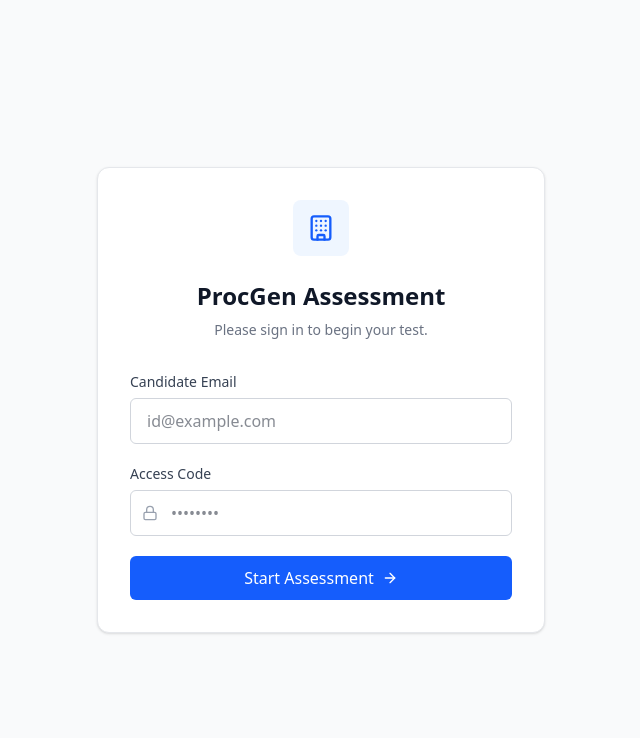
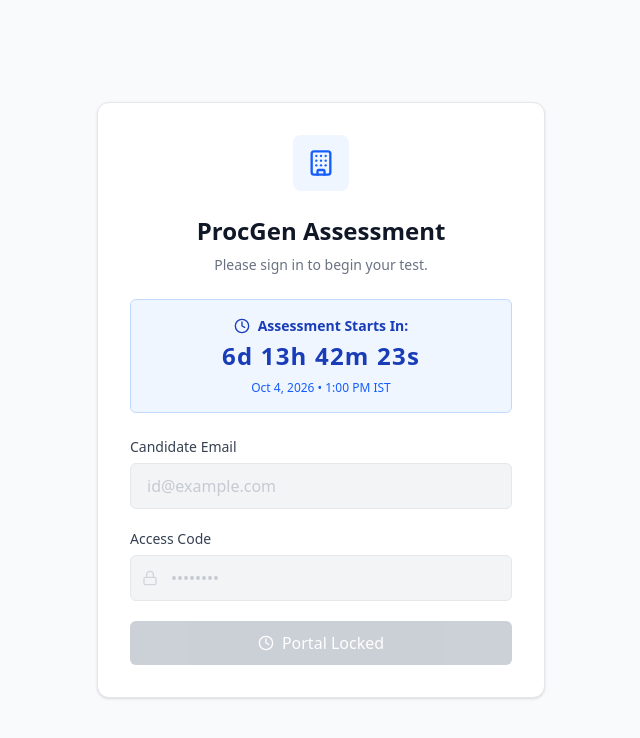
Before and after one commit to Aryan2627/hire, a Next.js app: page / in a window 1280 px wide. Shown: the top 738 px of the page, without its empty margins (319-959 px from the left). Built offline with nearby package versions, Linux system fonts and the light colour scheme.

Commit message:
feat: add countdown timer lock until Oct 4 2026 1PM

```diff
--- a/src/app/page.tsx
+++ b/src/app/page.tsx
@@ -1,7 +1,10 @@
 'use client';
-import { useState } from 'react';
+import { useState, useEffect } from 'react';
 import { useRouter } from 'next/navigation';
-import { Lock, ArrowRight, Building } from 'lucide-react';
+import { Lock, ArrowRight, Building, Clock } from 'lucide-react';
+
+// Target Date: October 4, 2026, 1:00 PM IST
+const TARGET_DATE = new Date('2026-10-04T13:00:00+05:30').getTime();
 
 export default function LoginPage() {
   const router = useRouter();
@@ -10,8 +13,42 @@ export default function LoginPage() {
   const [error, setError] = useState('');
   const [loading, setLoading] = useState(false);
 
+  const [isLive, setIsLive] = useState(false);
+  const [countdown, setCountdown] = useState('');
+  const [mounted, setMounted] = useState(false);
+
+  useEffect(() => {
+    setMounted(true);
+    const interval = setInterval(() => {
+      const now = new Date().getTime();
+      const distance = TARGET_DATE - now;
+
+      if (distance <= 0) {
+        setIsLive(true);
+        setCountdown('');
+        clearInterval(interval);
+      } else {
+        setIsLive(false);
+        const days = Math.floor(distance / (1000 * 60 * 60 * 24));
+        const hours = Math.floor((distance % (1000 * 60 * 60 * 24)) / (1000 * 60 * 60));
+        const minutes = Math.floor((distance % (1000 * 60 * 60)) / (1000 * 60));
+        const seconds = Math.floor((distance % (1000 * 60)) / 1000);
+
+        setCountdown(`${days}d ${hours.toString().padStart(2, '0')}h ${minutes.toString().padStart(2, '0')}m ${seconds.toString().padStart(2, '0')}s`);
+      }
+    }, 1000);
+
+    // Initial check
+    const initialDistance = TARGET_DATE - new Date().getTime();
+    if (initialDistance <= 0) setIsLive(true);
+
+    return () => clearInterval(interval);
+  }, []);
+
   const handleLogin = async (e: React.FormEvent) => {
     e.preventDefault();
+    if (!isLive) return;
+
     setError('');
     setLoading(true);
 
@@ -45,7 +82,17 @@ export default function LoginPage() {
         </div>
 
         <h1 className="text-2xl font-bold text-center text-gray-900 mb-2">ProcGen Assessment</h1>
-        <p className="text-center text-gray-500 text-sm mb-8">Please sign in to begin your test.</p>
+        <p className="text-center text-gray-500 text-sm mb-6">Please sign in to begin your test.</p>
+
+        {mounted && !isLive && countdown && (
+          <div className="bg-blue-50 border border-blue-200 text-blue-800 p-4 rounded-md mb-6 text-center">
+            <div className="flex items-center justify-center gap-2 mb-1 text-sm font-semibold">
+              <Clock className="w-4 h-4" /> Assessment Starts In:
+            </div>
+            <div className="text-2xl font-bold font-mono tracking-wider">{countdown}</div>
+            <div className="text-xs text-blue-600 mt-2">Oct 4, 2026 • 1:00 PM IST</div>
+          </div>
+        )}
 
         {error && (
           <div className="bg-red-50 border border-red-200 text-red-600 p-3 rounded-md text-sm mb-6 flex items-center gap-2">
@@ -59,22 +106,24 @@ export default function LoginPage() {
             <input
               type="email"
               required
+              disabled={!mounted || !isLive}
               value={email}
               onChange={(e) => setEmail(e.target.value)}
-              className="w-full bg-white border border-gray-300 text-gray-900 px-4 py-2.5 rounded-md focus:outline-none focus:ring-2 focus:ring-blue-500 focus:border-transparent transition-shadow"
+              className={`w-full border px-4 py-2.5 rounded-md focus:outline-none transition-shadow ${!mounted || !isLive ? 'bg-gray-100 border-gray-200 text-gray-400 cursor-not-allowed' : 'bg-white border-gray-300 text-gray-900 focus:ring-2 focus:ring-blue-500 focus:border-transparent'}`}
               placeholder="id@example.com"
             />
           </div>
           <div>
             <label className="block text-sm font-medium text-gray-700 mb-1.5">Access Code</label>
             <div className="relative">
-              <Lock className="absolute left-3 top-1/2 -translate-y-1/2 w-4 h-4 text-gray-400" />
+              <Lock className={`absolute left-3 top-1/2 -translate-y-1/2 w-4 h-4 ${!mounted || !isLive ? 'text-gray-300' : 'text-gray-400'}`} />
               <input
                 type="password"
                 required
+                disabled={!mounted || !isLive}
                 value={password}
                 onChange={(e) => setPassword(e.target.value)}
-                className="w-full bg-white border border-gray-300 text-gray-900 pl-10 pr-4 py-2.5 rounded-md focus:outline-none focus:ring-2 focus:ring-blue-500 focus:border-transparent transition-shadow"
+                className={`w-full pl-10 pr-4 py-2.5 rounded-md border focus:outline-none transition-shadow ${!mounted || !isLive ? 'bg-gray-100 border-gray-200 text-gray-400 cursor-not-allowed' : 'bg-white border-gray-300 text-gray-900 focus:ring-2 focus:ring-blue-500 focus:border-transparent'}`}
                 placeholder="••••••••"
               />
             </div>
@@ -82,10 +131,12 @@ export default function LoginPage() {
 
           <button
             type="submit"
-            disabled={loading}
-            className="w-full bg-blue-600 hover:bg-blue-700 text-white font-medium py-2.5 px-4 rounded-md transition-colors flex justify-center items-center gap-2 disabled:opacity-50 disabled:cursor-not-allowed mt-2"
+            disabled={!mounted || !isLive || loading}
+            className="w-full bg-blue-600 hover:bg-blue-700 text-white font-medium py-2.5 px-4 rounded-md transition-colors flex justify-center items-center gap-2 disabled:opacity-50 disabled:bg-gray-400 disabled:cursor-not-allowed mt-2"
           >
-            {loading ? 'Authenticating...' : (
+            {(!mounted || !isLive) ? (
+              <><Clock className="w-4 h-4" /> Portal Locked</>
+            ) : loading ? 'Authenticating...' : (
               <>Start Assessment <ArrowRight className="w-4 h-4" /></>
             )}
           </button>
```
